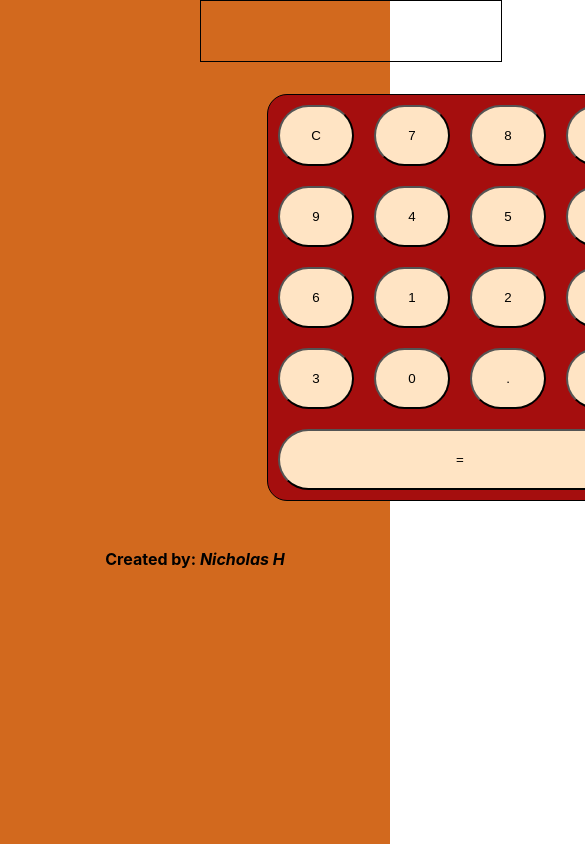
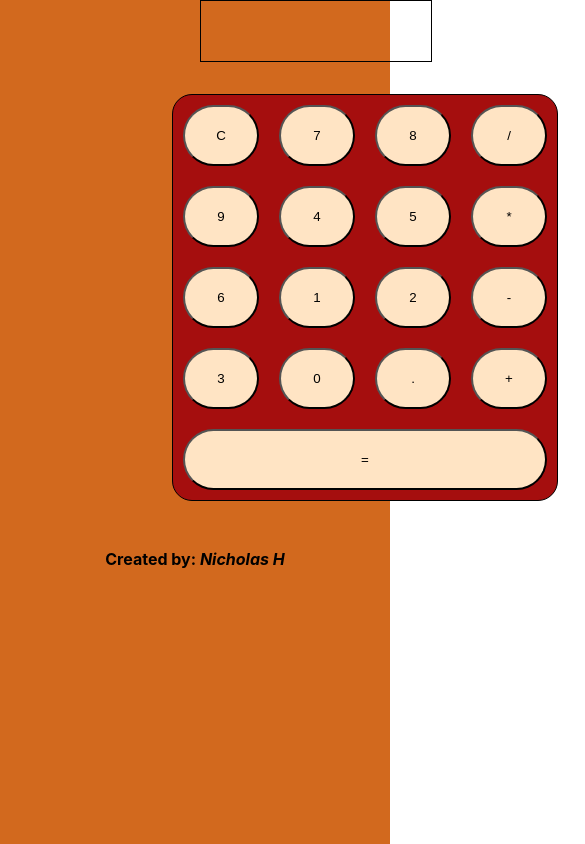
Before and after one commit to KingT7/calculator-application, a React (Create React App) app: page / in a window 390 px wide. Shown: the top 844 px of the page, 585 px wide, since content can reach past the window. Built offline with nearby package versions, Linux system fonts and the light colour scheme.

Commit message:
media changes

```diff
--- a/src/App.css
+++ b/src/App.css
@@ -65,7 +65,7 @@
         position: relative;
         left: 200px;
         border: 1px solid black;
-        width: 300px;
+        width: 230px;
         height: 60px;
         text-align: right;
         font-size: large;
@@ -81,7 +81,7 @@
         width: fit-content;
         text-align: center;
         position: relative;
-        left: 235px;
+        left: 140px;
         border-radius: 20px;
     }
     .btn {
```
